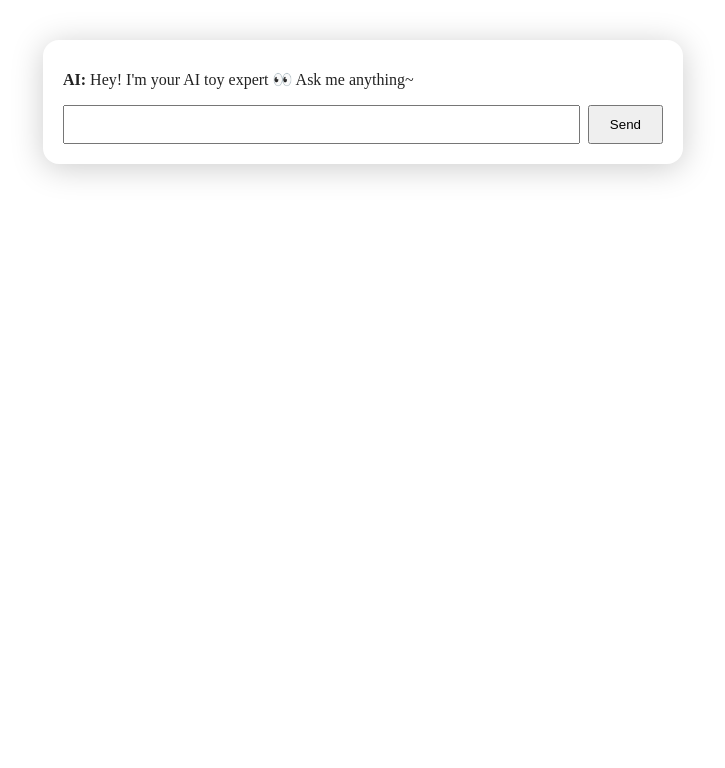
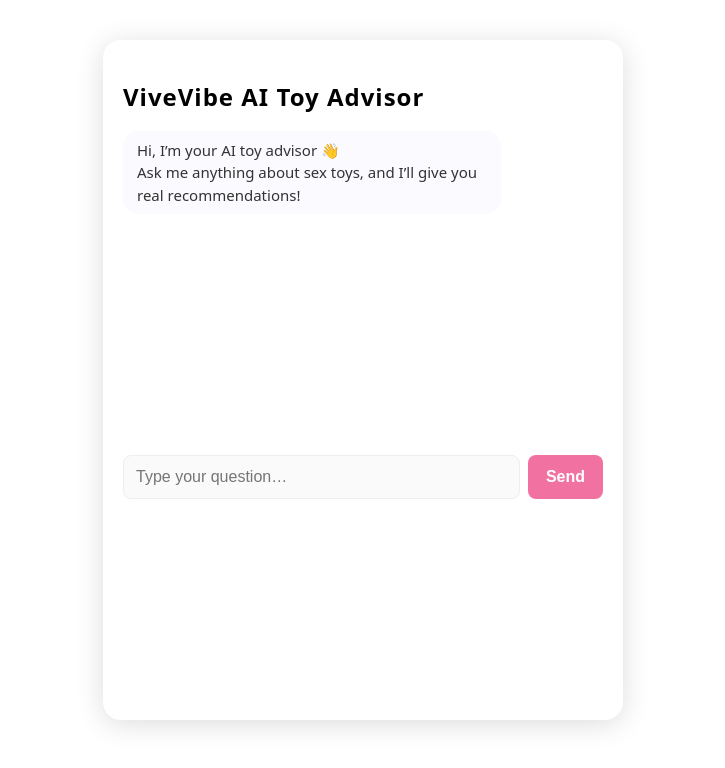
Before and after one commit to vivevibe/Sex-Toys-Ai, a Next.js app: page / in a window 1280 px wide. Shown: the top 768 px of the page, without its empty margins (277-1002 px from the left). Built offline with nearby package versions, Linux system fonts and the light colour scheme.

Commit message:
Update index.js

```diff
--- a/pages/index.js
+++ b/pages/index.js
@@ -1,34 +1,96 @@
-import { useState } from 'react';
+import { useState } from "react";
 
 export default function Home() {
-  const [messages, setMessages] = useState([{ role: "assistant", content: "Hey! I'm your AI toy expert 👀 Ask me anything~" }]);
+  const [messages, setMessages] = useState([
+    { role: "assistant", content: "Hi, I’m your AI toy advisor 👋<br>Ask me anything about sex toys, and I’ll give you real recommendations!" }
+  ]);
   const [input, setInput] = useState("");
   const [loading, setLoading] = useState(false);
 
   async function handleSend() {
-    setMessages([...messages, { role: "user", content: input }]);
+    if (!input.trim()) return;
+    const newMessages = [...messages, { role: "user", content: input }];
+    setMessages(newMessages);
     setLoading(true);
-    const res = await fetch("/api/chat", {
-      method: "POST",
-      body: JSON.stringify({ prompt: input }),
-    });
-    const data = await res.json();
-    setMessages((msgs) => [...msgs, { role: "assistant", content: data.reply }]);
     setInput("");
+
+    try {
+      const res = await fetch("/api/chat", {
+        method: "POST",
+        headers: { "Content-Type": "application/json" },
+        body: JSON.stringify({ prompt: input })
+      });
+      const data = await res.json();
+      setMessages(msgs => [
+        ...msgs,
+        { role: "assistant", content: data.reply }
+      ]);
+    } catch (err) {
+      setMessages(msgs => [
+        ...msgs,
+        { role: "assistant", content: "⚠️ Network error. Please try again." }
+      ]);
+    }
     setLoading(false);
   }
 
   return (
-    <div style={{maxWidth:600,margin:"40px auto",padding:20,borderRadius:16,boxShadow:"0 4px 32px #ccc"}}>
-      {messages.map((msg, i) => (
-        <div key={i} style={{margin: "10px 0", color: msg.role==="user"?"#007":"#222"}}>
-          <b>{msg.role==="user"?"You":"AI"}:</b> {msg.content}
-        </div>
-      ))}
-      <div style={{display:"flex",marginTop:16}}>
-        <input value={input} disabled={loading} onChange={e=>setInput(e.target.value)} style={{flex:1,padding:10}}/>
-        <button disabled={loading} onClick={handleSend} style={{marginLeft:8,padding:"10px 20px"}}>Send</button>
+    <div style={{
+      maxWidth: 480, margin: "40px auto 0", background: "#fff", borderRadius: 18, boxShadow: "0 4px 28px #ddd",
+      padding: 20, minHeight: "80vh", fontFamily: "system-ui,sans-serif"
+    }}>
+      <h2 style={{ fontSize: 24, marginBottom: 18, fontWeight: 700, letterSpacing: 1 }}>
+        ViveVibe AI Toy Advisor
+      </h2>
+
+      <div style={{ minHeight: 300 }}>
+        {messages.map((msg, i) =>
+          <div key={i} style={{
+            margin: "16px 0",
+            textAlign: msg.role === "user" ? "right" : "left"
+          }}>
+            {msg.role === "user"
+              ? <div style={{
+                  display: "inline-block", background: "#eee", borderRadius: 16, padding: "8px 14px",
+                  color: "#111", maxWidth: 350, fontSize: 15, lineHeight: 1.5
+                }}>{msg.content}</div>
+              : <div style={{
+                  display: "inline-block", background: "#fafaff", borderRadius: 16, padding: "8px 14px",
+                  color: "#333", maxWidth: 350, fontSize: 15, lineHeight: 1.5
+                }}
+                dangerouslySetInnerHTML={{ __html: msg.content }}
+                />
+            }
+          </div>
+        )}
       </div>
+
+      <form
+        style={{ display: "flex", gap: 8, marginTop: 24 }}
+        onSubmit={e => { e.preventDefault(); handleSend(); }}>
+        <input
+          value={input}
+          onChange={e => setInput(e.target.value)}
+          disabled={loading}
+          placeholder="Type your question…"
+          style={{
+            flex: 1, border: "1px solid #eee", borderRadius: 8,
+            padding: "12px 12px", fontSize: 16, outline: "none", background: "#fafafa"
+          }}
+          onKeyDown={e => { if (e.key === "Enter" && !e.shiftKey) handleSend(); }}
+        />
+        <button
+          type="submit"
+          disabled={loading}
+          style={{
+            background: "#f172a1", color: "#fff", border: "none", borderRadius: 8,
+            padding: "12px 18px", fontWeight: 600, fontSize: 16, cursor: "pointer",
+            opacity: loading ? 0.5 : 1
+          }}
+        >
+          {loading ? "…" : "Send"}
+        </button>
+      </form>
     </div>
   );
 }
```
